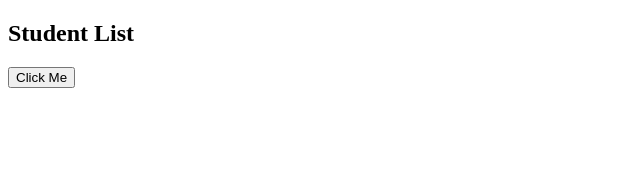
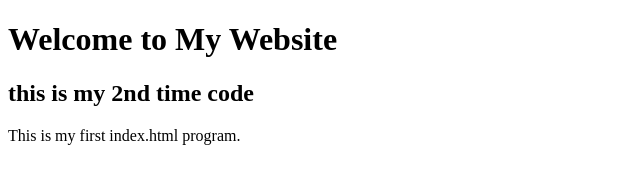
Before and after one commit to jagatisaibalaji57/sample-project, a plain HTML site: page index.html in a window 1280 px wide. Shown: the whole page, without its empty margins (0-640 px from the left). Drawn offline with Linux system fonts and the light colour scheme.

Commit message:
this is my 2nd time code

```diff
--- a/index.html
+++ b/index.html
@@ -1,19 +1,14 @@
 <!DOCTYPE html>
 <html>
 <head>
-<title>Index Page</title>
+    <title>My Index Page</title>
 </head>
 
 <body>
 
-<h2>Student List</h2>
-<button onclick="showMessage()">Click Me</button>
-
-<script>
-function showMessage(){
-    alert("Hello Welcome to JavaScript");
-}
-</script>
+<h1>Welcome to My Website</h1>
+<h2>this is my 2nd time code</h2>
+<p>This is my first index.html program.</p>
 
 </body>
 </html>
```
